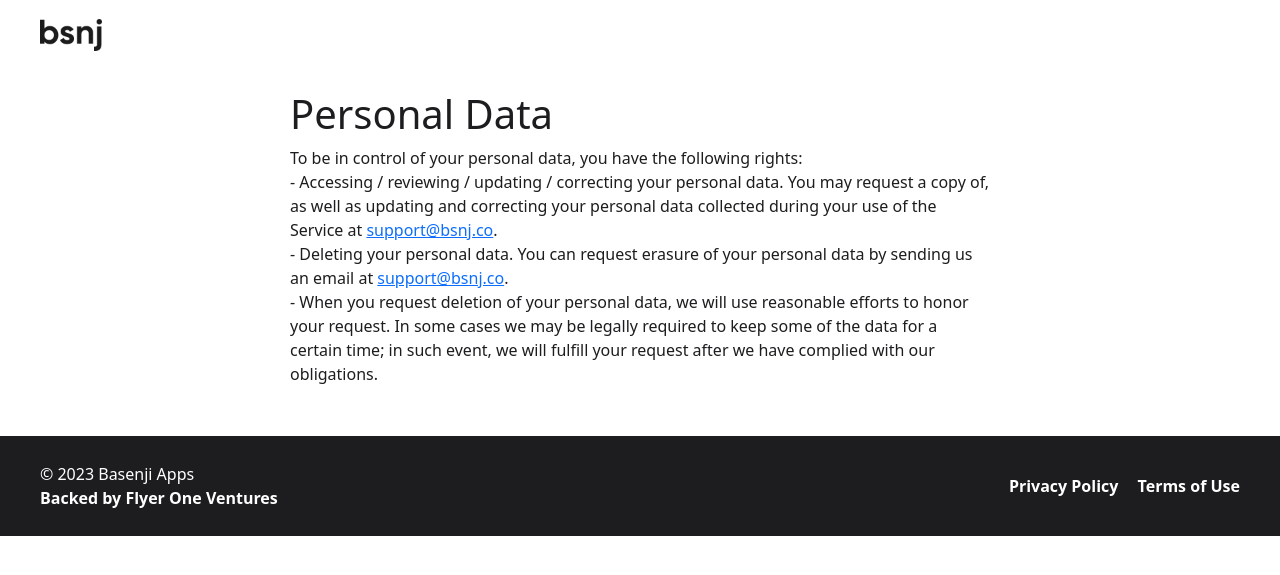
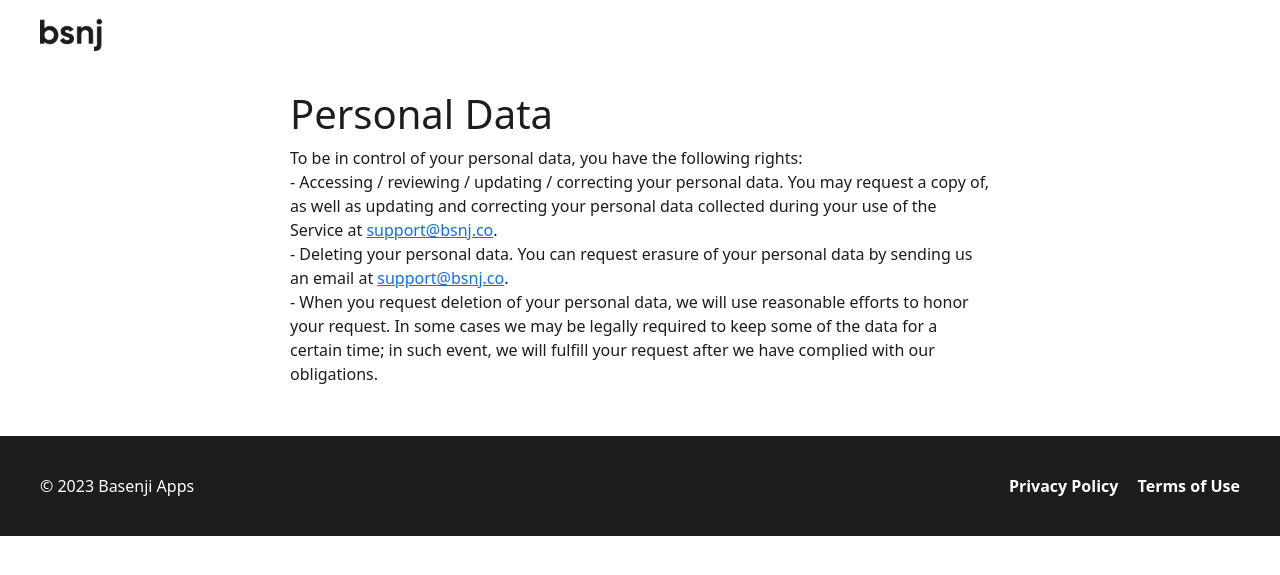
Before and after one commit to basenjiapps/basenjiapps.github.io, a Jekyll site: the page built from docs/personal_data.html, in a window 1280 px wide. Shown: the top 575 px of the page. Built offline with Jekyll 4.4.1, drawn with Linux system fonts in a browser that asks for light colours.

Commit message:
Remove FV1 link from footer

```diff
--- a/_layouts/default.html
+++ b/_layouts/default.html
@@ -15,7 +15,8 @@
     </div>
     <footer class="footer">
       <div>
-        © 2023 — Basenji Apps Limited. Backed&nbsp;by <a href="https://www.flyerone.vc/" target="_blank">Flyer One Ventures.</a>
+        © 2023 — Basenji Apps Limited.
+        <!-- Backed&nbsp;by <a href="https://www.flyerone.vc/" target="_blank">Flyer One Ventures.</a> -->
       </div>
       <div class="footer-links">
         <a style="margin-right: 15px;" href="https://basenjiapps.com/docs/privacy_policy">Privacy Policy</a>
--- a/_layouts/docs.html
+++ b/_layouts/docs.html
@@ -12,8 +12,9 @@
     </div>
     <footer class="footer" style="position: relative;">
       <div>
-        © 2023 Basenji Apps<br/>
-        <a href="https://www.flyerone.vc/" target="_blank">Backed by Flyer One Ventures</a>
+        © 2023 Basenji Apps
+        <!-- <br/> -->
+        <!-- <a href="https://www.flyerone.vc/" target="_blank">Backed by Flyer One Ventures</a> -->
       </div>
       <div>
         <a style="margin-right: 15px;" href="https://basenjiapps.com/docs/privacy_policy">Privacy Policy</a>
```
